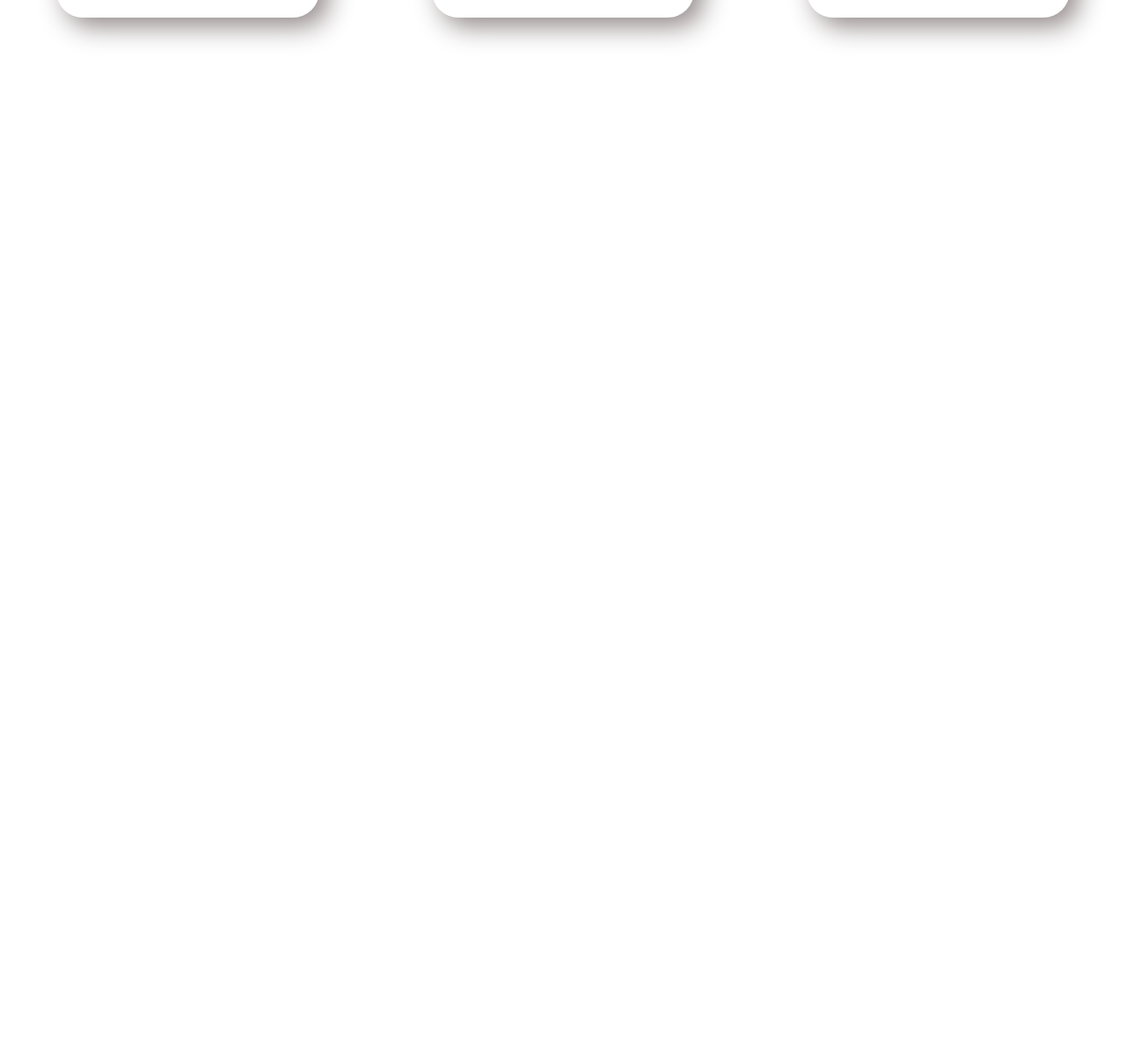
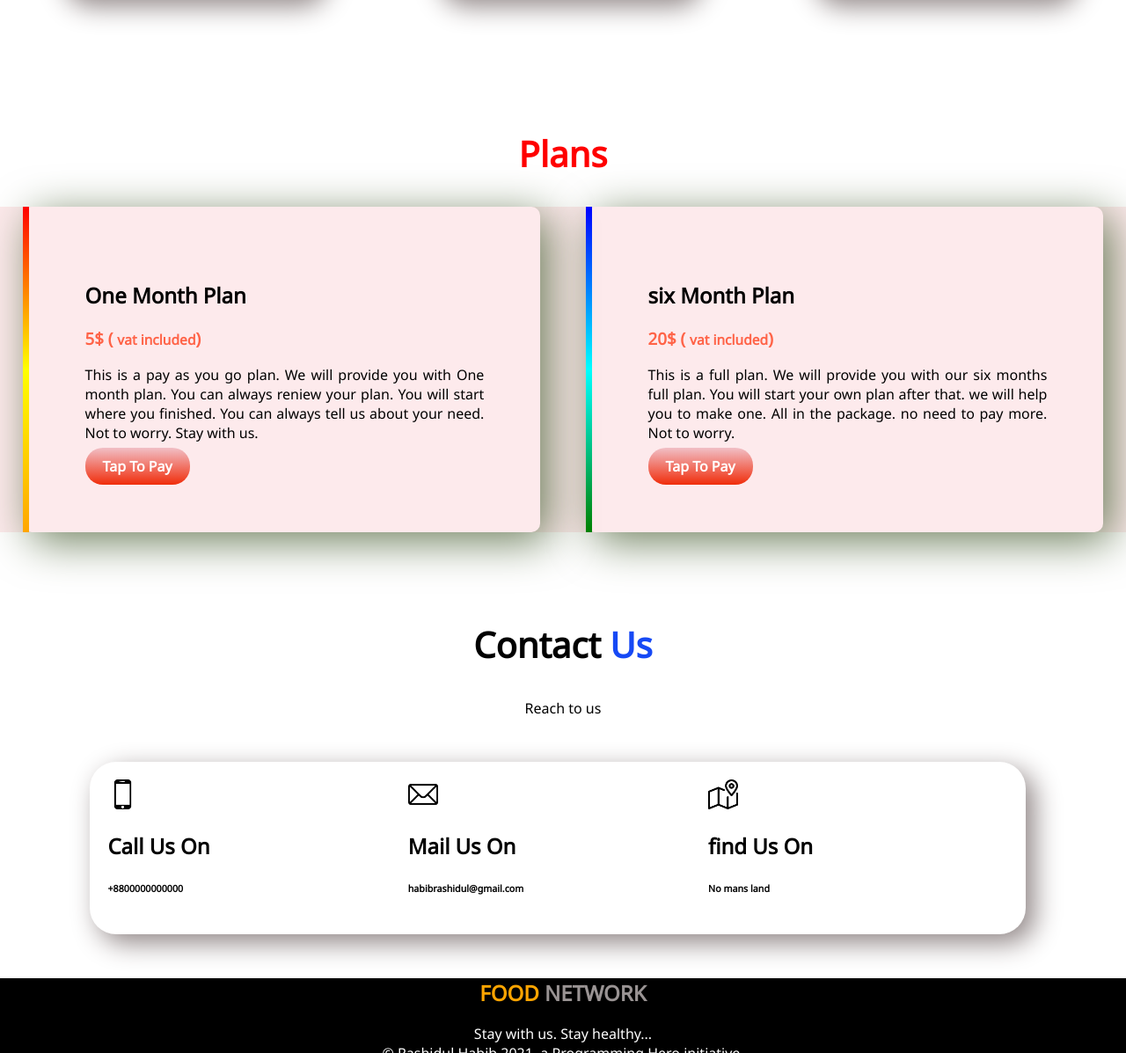
Before and after one commit to RashidulHabib/food_profile, a plain HTML site: page index.html in a window 1280 px wide. Shown: the part 1603-2800 px from the top of the page at 88% size. Before the commit the page ends 1823 px from the top, so only its background shows below. Drawn offline with Linux system fonts and the light colour scheme.

Commit message:
all done

```diff
--- a/index.html
+++ b/index.html
@@ -20,9 +20,8 @@
     <section class="top-banner flexible-container">
         <! This is the top part.>
             <div class="first-half">
-                <h1><span class="name">Skip </span> The Diet,</h1>
-                <h1>Just Eat Healthy </h1>
-                <h1>With Food Network</h1>
+                <h1><span class="name">Skip </span> The Diet, <br> Just Eat Healthy <br>With Food Network</h1>
+
                 <p>Diet plan is not for everyone. We know what you need. <br> We will provide healthy and delicious food
                     for
                     you!
@@ -50,7 +49,7 @@
                     food habbit. Be flexible with our food chart.</p>
                 <br>
 
-                <a class="button" target="_blank" href="https://rashidulhabib.github.io/habib-portfolio/">Contact Me</a>
+                <a class="button" target="_blank" href="https://rashidulhabib.github.io/habib-portfolio/">Know Me</a>
 
             </div>
     </section>
@@ -63,6 +62,7 @@
     </section>
 
     <section class=" flexible-container">
+        <! This is the three image part.>
             <div class="food-name ">
                 <img src="images/food/Project Cover.png" alt=""> <br>
                 <h1>Recipie Title</h1>
@@ -87,6 +87,76 @@
 
     </section>
 
+    <section class="plan-head">
+        <h1>Plans</h1>
+    </section>
+
+    <section class="planning">
+        <! This is the pay as you go part.>
+
+            <div class="flexible-container">
+
+                <div id="card1" class="item-card">
+                    <h2>One Month Plan</h2>
+
+                    <h3 class="plan-color"><strong>5$</strong> ( <small>vat included</small>)</h3>
+                    <p>This is a pay as you go plan. We will provide you with One month plan. You can always reniew your
+                        plan. You will start where you finished. You can always tell us about your need. Not to worry.
+                        Stay with us.
+                    </p>
+
+                    <a class="button" target="_blank" href="https://www.bkash.com/">Tap To Pay</a>
+                </div>
+
+                <div id="card2" class="item-card">
+                    <h2>six Month Plan</h2>
+
+                    <h3 class="plan-color"><strong>20$</strong> ( <small>vat included</small>)</h3>
+                    <p>This is a full plan. We will provide you with our six months full plan. You will start your own
+                        plan after that. we will help you to make one. All in the package. no need to pay more. Not to
+                        worry. </p>
+
+                    <a class="button" target="_blank" href="https://nagad.com.bd/bn/offer/mobile-to-fintech/">Tap To
+                        Pay</a>
+                </div>
+
+            </div>
+    </section>
+
+    <section class="contact">
+        <div class="container con-head">
+            <h1>Contact <span id="us-color">Us</span> </h1>
+            <p>Reach to us</p>
+        </div>
+
+        <div class="con-card">
+            <div>
+                <img src="images/icon/smartphone.png" alt="">
+                <h2>Call Us On</h2>
+                <h6>+8800000000000</h6>
+            </div>
+
+            <div>
+                <img src="images/icon/mail.png" alt="">
+                <h2>Mail Us On</h2>
+                <h6>habibrashidul@gmail.com</h6>
+            </div>
+
+            <div>
+                <img src="images/icon/map.png" alt="">
+                <h2>find Us On</h2>
+                <h6>No mans land</h6>
+            </div>
+
+
+        </div>
+
+        <footer>
+            <h2><span class="foot-color">FOOD </span> <span class="foot-color2">NETWORK</span></h2>
+
+            <p class="f-color">Stay with us. Stay healthy... <br>
+                © Rashidul Habib 2021, a Programming Hero initiative.</p>
+        </footer>
 
 
 </body>
--- a/style.css
+++ b/style.css
@@ -9,8 +9,13 @@ body{
     display: flex;
     margin-bottom: 100px;
 }
+.top-banner{
+    background-image: url(Images/background/7.png);
+
+    margin-bottom: 50px;
+}
 h1{
-    font-size: 30px;
+    font-size: 40px;
     font-weight: 1000;
 }
 .first-half{
@@ -21,7 +26,7 @@ h1{
 
 }
 .first-half img{
-    width: 70%;
+    width: 80%;
 }
 .button{
     text-decoration: none;
@@ -34,8 +39,8 @@ h1{
 }
 .second-banner{
     background-image: url(Images/background/Frame\ 57.jpg);
-   margin: 10px;
-   margin-bottom: 100px;
+
+   margin-bottom: 50px;
 }
 .second-half{
 
@@ -57,8 +62,75 @@ h1{
    margin-right: 5%;
    border-radius: 30px;
    box-shadow: 10px 10px 30px rgb(145, 135, 135);
-   margin-bottom: 100px;
+   margin-bottom: 50px;
 }
 .food-name img{
     width: 100%;
 }
+.plan-color{
+    color: tomato;
+}
+.plan-head{
+    text-align: center;
+    color: red;
+}
+.planning{
+    background-image: url(images/background/Frame\ 58.jpg);
+}
+
+.item-card{
+    width: 50%;
+    padding: 5%;
+    margin-left: 2%;
+    margin-right: 2%;
+    text-align: justify;
+    border-radius: 10px;
+    box-shadow: 10px 10px 50px rgb(108, 126, 91);
+}
+#card1{
+    border-left: 7px solid;
+    border-image: linear-gradient(red ,yellow,orange);
+    border-image-slice: 1;
+}
+#card2{
+    border-left: 7px solid;
+    border-image: linear-gradient(blue,cyan, green);
+    border-image-slice: 1;
+}
+#us-color{
+    color: rgba(12, 66, 245, 0.959);
+}
+.con-head{
+    text-align: center;
+    margin-bottom: 50px;
+}
+.con-card{
+    width: 80%;
+    display: grid;
+   grid-template-columns: repeat(3, 1fr);
+
+   padding: 20px;
+   margin-left: 8%;
+
+   border-radius: 30px;
+   box-shadow: 10px 10px 30px rgb(145, 135, 135);
+   margin-bottom: 50px;
+}
+.con-card img{
+    width: 10%;
+    text-align: center;
+}
+.foot-color{
+    color: orange;
+}
+.foot-color2{
+    color: rgb(153, 147, 147);
+}
+.f-color{
+    color: white;
+}
+footer{
+    text-align: center;
+    background-color: black;
+    margin-bottom: 0;
+}
```
Also changed, not shown: Images/icon/mail.png (added), Images/icon/map.png (added), Images/icon/smartphone.png (added). Lines whose indentation alone changed are shown as unchanged.
